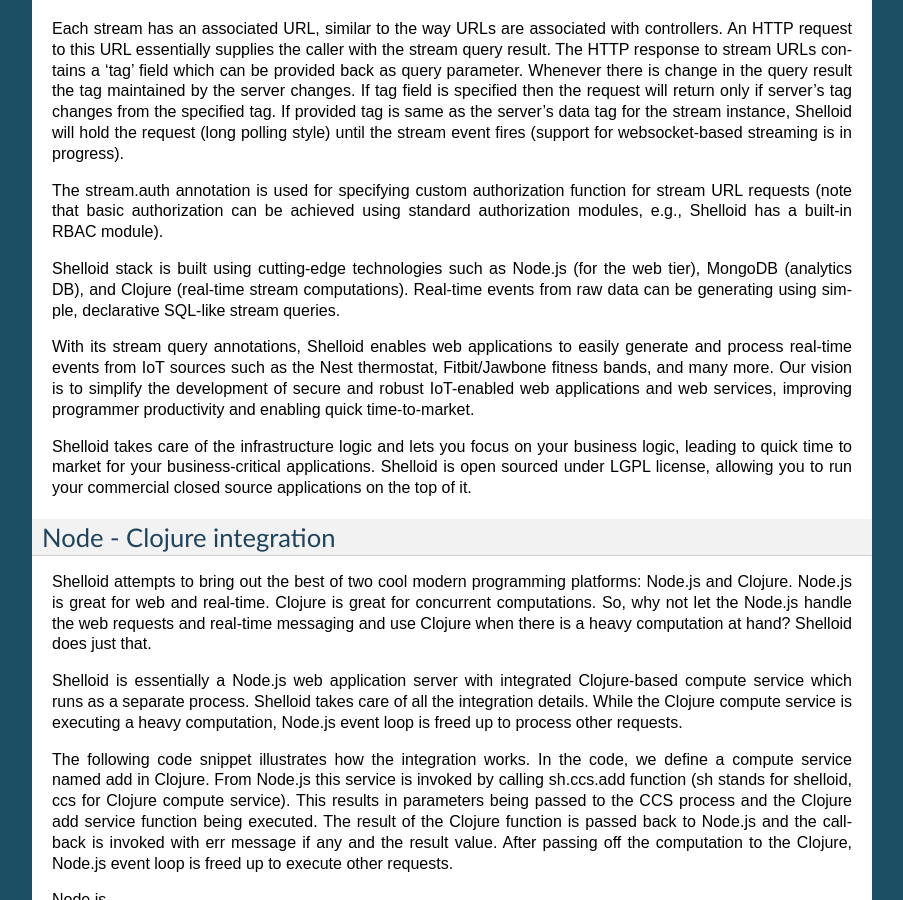
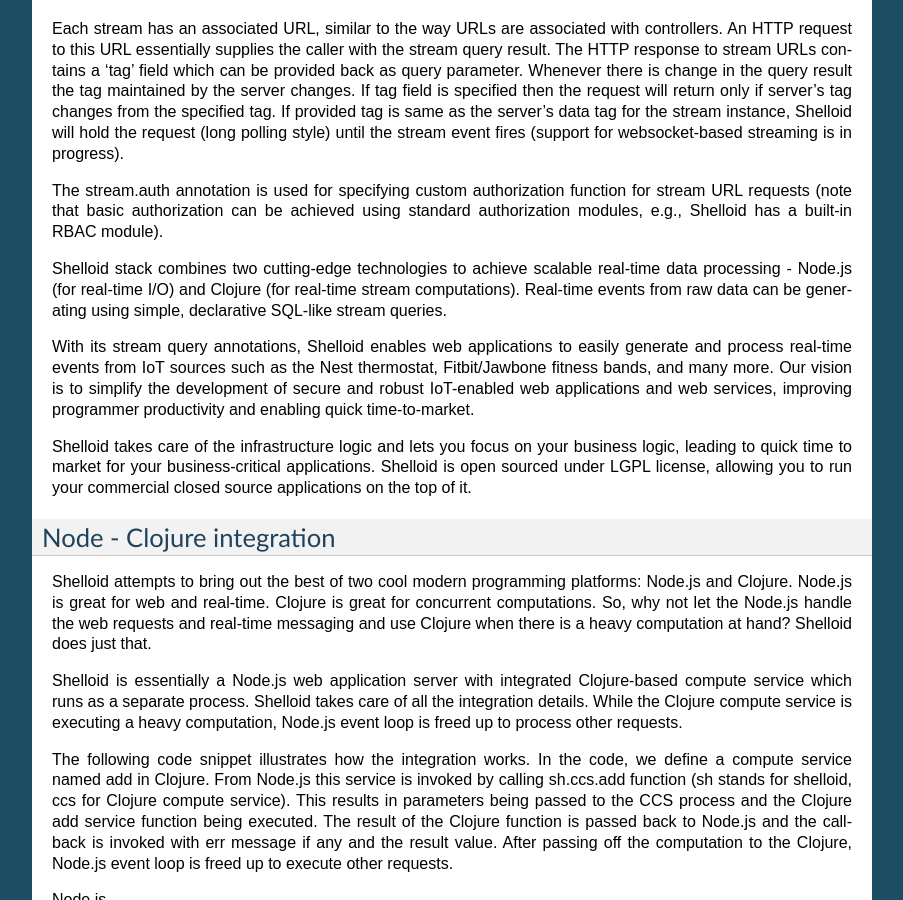
Before and after one commit to shelloid/shelloid.github.io, a Sphinx documentation site: the page built from source/introduction.rst, in a window 1280 px wide and 900 px high, scrolled down 1316 px. Shown: the whole window, without its empty margins (198-1101 px from the left). Built offline with Sphinx 7.4.7, drawn with Linux system fonts in a browser that asks for light colours.

Commit message:
text changes

```diff
--- a/source/introduction.rst
+++ b/source/introduction.rst
@@ -76,7 +76,7 @@
 
 The stream.auth annotation is used for specifying custom authorization function for stream URL requests (note that basic authorization can be achieved using standard authorization modules, e.g., Shelloid has a built-in RBAC module).
 
-Shelloid stack is built using cutting-edge technologies such as Node.js (for the web tier), MongoDB (analytics DB), and Clojure (real-time stream computations). Real-time events from raw data can be generating using simple, declarative SQL-like stream queries.
+Shelloid stack combines two cutting-edge technologies to achieve scalable real-time data processing - Node.js (for real-time I/O) and Clojure (for real-time stream computations). Real-time events from raw data can be generating using simple, declarative SQL-like stream queries.
 
 With its stream query annotations, Shelloid enables web applications to easily generate and process real-time events from IoT sources such as the Nest thermostat, Fitbit/Jawbone fitness bands, and many more. Our vision is to simplify the development of secure and robust IoT-enabled web applications and web services, improving programmer productivity and enabling quick time-to-market.
 
```
Also changed, not shown: 5 other files.
